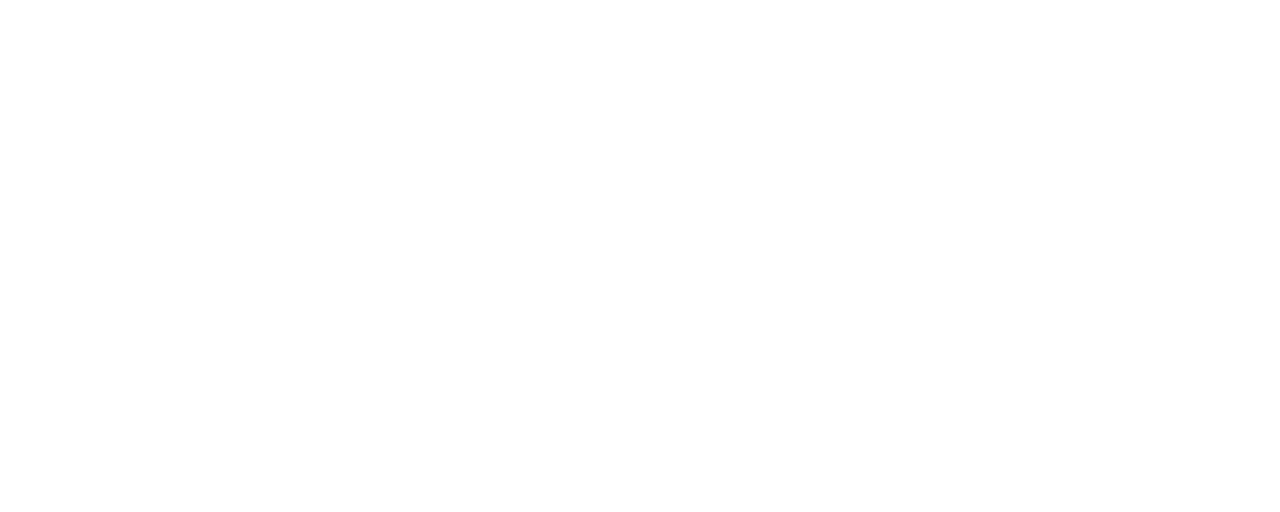
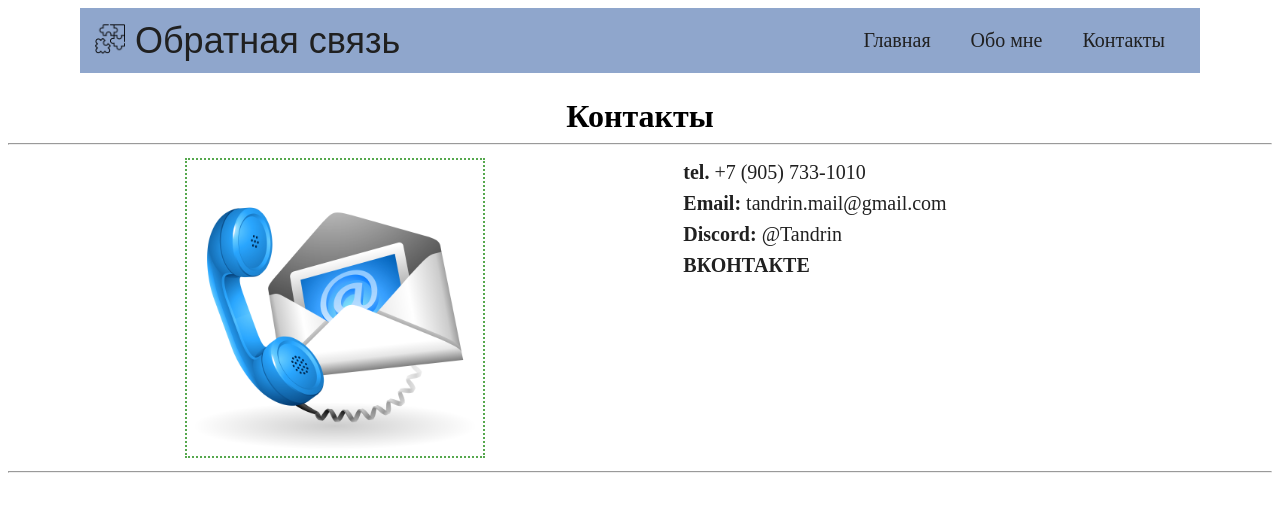
Before and after one commit to Tandrina/Hobby, a plain HTML site: page contacts.html in a window 1280 px wide. Drawn offline with Linux system fonts and the light colour scheme.

Commit message:
Добавлены страницы: - Обо мне - Контакты
Внесены изменения в файл css.

```diff
--- a/contacts.html
+++ b/contacts.html
@@ -2,9 +2,48 @@
 <html lang="en">
 <head>
     <meta charset="UTF-8">
-    <title>Title</title>
+    <meta name="viewport" content="width=device-width, initial-scale=1.0">
+    <link rel="stylesheet" href="style.css">
+    <title>Contacts</title>
 </head>
 <body>
+<header class="header">
+    <div  class="inner-header">
+            <div class="title">
+                <a href="#"><img src="assets\puzzle.png" alt="puzzle" class="logo-pic"></a>
+                <h3>Обратная связь</h3>
+            </div>
 
+            <ul class="navigation">
+                <li><a href="index.html">Главная</a></li>
+                <li><a href="about.html">Обо мне</a></li>
+                <li><a href="#">Контакты</a></li>
+            </ul>
+        </div>
+    </header>
+<container>
+    <div class="headline-text">
+        <h1>Контакты</h1>
+    </div>
+    <hr>
+    <div class="inner-box">
+        <img src="assets\contact-us.jpg" class="inner-pics">
+
+        <p class="inner-text">
+            <ul class="inner_list">
+                <li><a href="tel: +79057331010"><b>tel.</b> +7 (905) 733-1010</a></li>
+                <li><a href="email: tandrin.mail@gmail.com"><b>Email:</b> tandrin.mail@gmail.com</a></li>
+                <li><b>Discord:</b> @Tandrin</li>
+                <li><a href="https://vk.com/id2365256"><b>ВКОНТАКТЕ</b></a></li>
+            </ul>
+        </p>
+    </div>
+    <hr>
+
+
+</container>
+<footer>
+
+</footer>
 </body>
 </html>
--- a/style.css
+++ b/style.css
@@ -45,7 +45,6 @@
     height: 100%;
     padding: 0 10px;
 
-    font: 45px;
     list-style-type: none;
 }
 
@@ -95,15 +94,6 @@
     margin: 0 auto;
 }
 
-.inner-box img {
-    width: 300px;
-    height: 300px;
-    padding: 5px;
-    margin: 5px;
-
-    border: 2px dotted #202020;
-}
-
 .inner-box p {
     padding: 5px;
     margin: 5px;
@@ -111,3 +101,36 @@
     font: 26px Arial, sans-serif;
     text-align: justify;
 }
+
+.inner-pics {
+    width: auto;
+    height: 300px;
+
+    padding: 5px;
+    margin: 5px;
+
+    border: 2px dotted #56a84e;
+}
+
+.inner_list {
+    margin: 0 auto;
+    font-size: 20px;
+    list-style-type: none;
+
+    color: #202020;
+
+}
+
+.inner_list a{
+
+
+    font-size: 20px;
+    text-decoration: none;
+    list-style-type: none;
+
+    color: #202020;
+}
+
+.inner_list li{
+    margin: 8px auto;
+}
```
Also changed, not shown: about.html (+38 -1 lines), assets/contact-us.jpg (added), assets/me.jpg (added).
